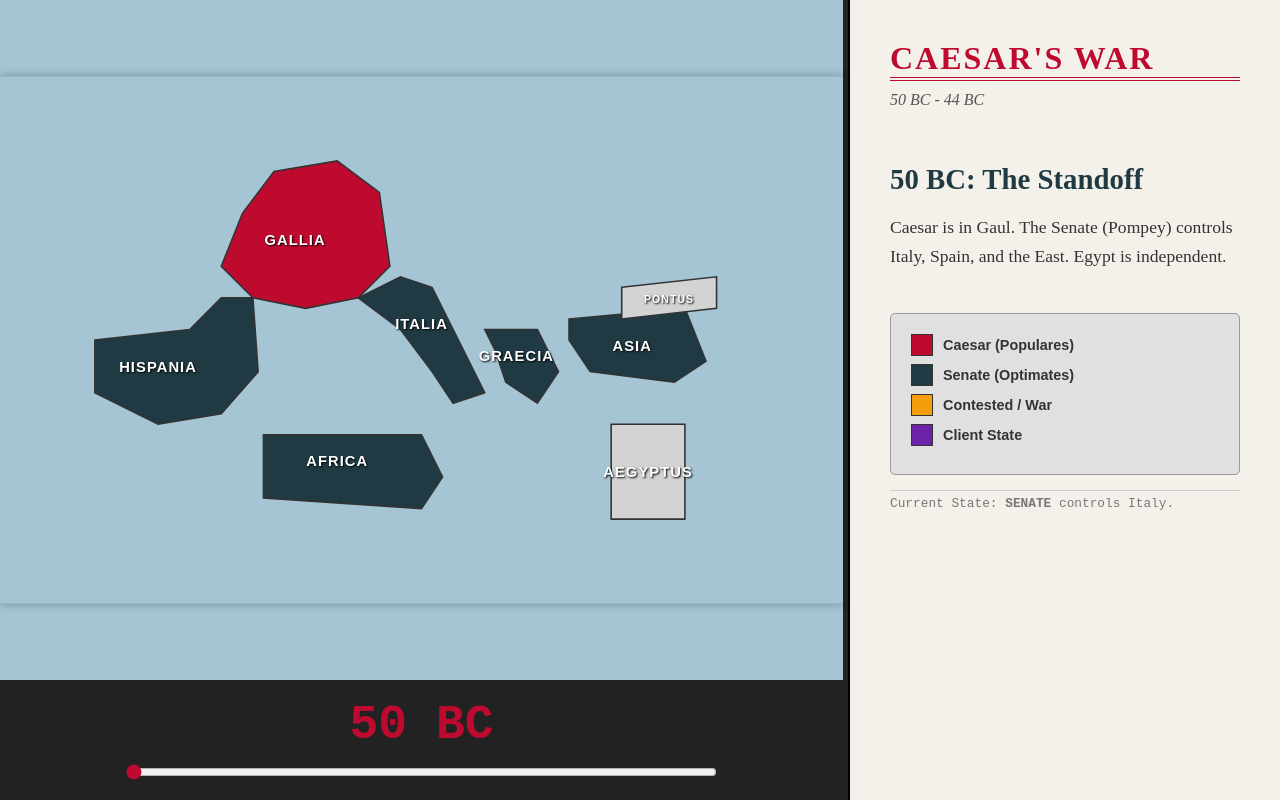
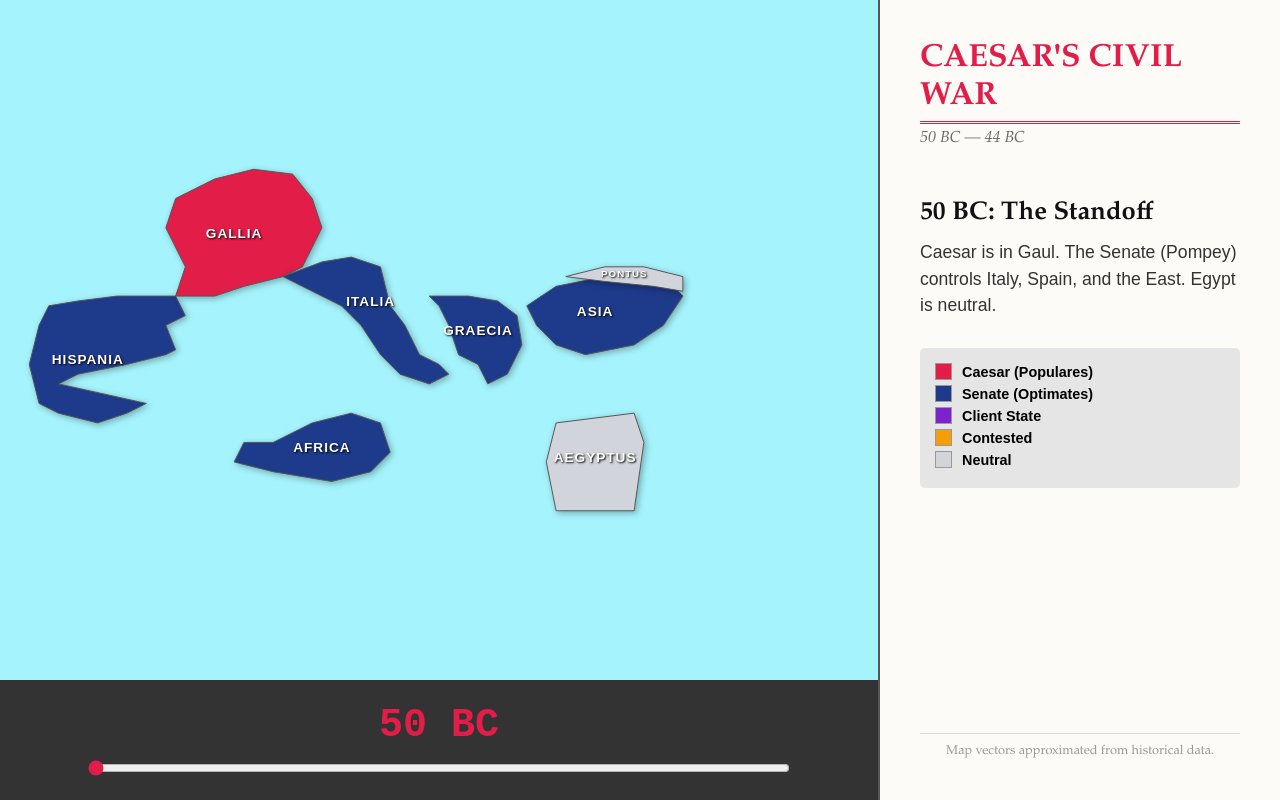
Before and after one commit to YIN-Renlong/caesar-civil-war-map, a Svelte app: page / in a window 1280 px wide. Built offline with nearby package versions, Linux system fonts and the light colour scheme.

Commit message:
Update map with realistic geographic shapes

```diff
--- a/src/App.svelte
+++ b/src/App.svelte
@@ -6,106 +6,71 @@
     {
       year: -50,
       title: "50 BC: The Standoff",
-      desc: "Caesar is in Gaul. The Senate (Pompey) controls Italy, Spain, and the East. Egypt is independent.",
+      desc: "Caesar is in Gaul. The Senate (Pompey) controls Italy, Spain, and the East. Egypt is neutral.",
       factions: {
-        gallia: "caesar",
-        hispania: "senate",
-        italia: "senate",
-        graecia: "senate",
-        asia: "senate",
-        africa: "senate",
-        aegyptus: "neutral",
-        pontus: "neutral"
+        gallia: "caesar", hispania: "senate", italia: "senate",
+        graecia: "senate", asia: "senate", africa: "senate",
+        aegyptus: "neutral", pontus: "neutral"
       }
     },
     {
       year: -49,
-      title: "49 BC: Civil War Begins",
-      desc: "Jan: Caesar crosses the Rubicon and takes Italy. Aug: Caesar conquers Spain (Ilerda). Pompey flees to Greece.",
+      title: "49 BC: The Civil War Begins",
+      desc: "Caesar crosses the Rubicon (Jan) taking Italy. He marches to Spain (Aug) and defeats Pompey's legates at Ilerda.",
       factions: {
-        gallia: "caesar",
-        hispania: "caesar", // RED
-        italia: "caesar",   // RED
-        graecia: "senate",
-        asia: "senate",
-        africa: "senate",   // Curio defeated
-        aegyptus: "neutral",
-        pontus: "neutral"
+        gallia: "caesar", hispania: "caesar", italia: "caesar",
+        graecia: "senate", asia: "senate", africa: "senate",
+        aegyptus: "neutral", pontus: "neutral"
       }
     },
     {
       year: -48,
-      title: "48 BC: Pharsalus",
-      desc: "Caesar defeats Pompey at Pharsalus (Greece). Pompey flees to Egypt and is assassinated.",
+      title: "48 BC: Battle of Pharsalus",
+      desc: "Caesar chases Pompey to Greece and destroys his army at Pharsalus. Pompey flees to Egypt and is killed.",
       factions: {
-        gallia: "caesar",
-        hispania: "caesar",
-        italia: "caesar",
-        graecia: "caesar",  // RED
-        asia: "senate",
-        africa: "senate",
-        aegyptus: "contest", // Civil War in Egypt
-        pontus: "contest"    // Pharnaces invades
+        gallia: "caesar", hispania: "caesar", italia: "caesar",
+        graecia: "caesar", asia: "senate", africa: "senate",
+        aegyptus: "contest", pontus: "contest"
       }
     },
     {
       year: -47,
       title: "47 BC: Veni, Vidi, Vici",
-      desc: "Caesar settles Egypt (Cleopatra). He marches north and crushes Pharnaces at Zela in days.",
+      desc: "Caesar settles the Egyptian succession (Cleopatra). He marches through Asia Minor defeating Pharnaces at Zela.",
       factions: {
-        gallia: "caesar",
-        hispania: "caesar",
-        italia: "caesar",
-        graecia: "caesar",
-        asia: "caesar",     // RED
-        africa: "senate",   // Senate regroups
-        aegyptus: "client", // Cleopatra
-        pontus: "caesar"
+        gallia: "caesar", hispania: "caesar", italia: "caesar",
+        graecia: "caesar", asia: "caesar", africa: "senate",
+        aegyptus: "client", pontus: "caesar"
       }
     },
     {
       year: -46,
-      title: "46 BC: Thapsus",
-      desc: "Caesar invades Africa. Cato the Younger commits suicide. The Senate's main army is destroyed.",
+      title: "46 BC: Battle of Thapsus",
+      desc: "Caesar invades Africa. The Senatorial army is destroyed. Cato the Younger commits suicide.",
       factions: {
-        gallia: "caesar",
-        hispania: "senate", // REVOLT by Pompey's sons
-        italia: "caesar",
-        graecia: "caesar",
-        asia: "caesar",
-        africa: "caesar",   // RED
-        aegyptus: "client",
-        pontus: "caesar"
+        gallia: "caesar", hispania: "senate", italia: "caesar",
+        graecia: "caesar", asia: "caesar", africa: "caesar",
+        aegyptus: "client", pontus: "caesar"
       }
     },
     {
       year: -45,
-      title: "45 BC: Munda",
-      desc: "Caesar returns to Spain and defeats the last Pompeian army at Munda. The war is effectively over.",
+      title: "45 BC: Battle of Munda",
+      desc: "Caesar returns to Spain to crush the last rebellion led by Pompey's sons. The war ends.",
       factions: {
-        gallia: "caesar",
-        hispania: "caesar", // RED
-        italia: "caesar",
-        graecia: "caesar",
-        asia: "caesar",
-        africa: "caesar",
-        aegyptus: "client",
-        pontus: "caesar"
+        gallia: "caesar", hispania: "caesar", italia: "caesar",
+        graecia: "caesar", asia: "caesar", africa: "caesar",
+        aegyptus: "client", pontus: "caesar"
       }
     },
     {
       year: -44,
-      title: "44 BC: Ides of March",
-      desc: "Caesar is Dictator Perpetuo. He is assassinated on March 15th.",
+      title: "44 BC: The Assassination",
+      desc: "Caesar, now Dictator Perpetuo, is assassinated on the Ides of March.",
       factions: {
-        gallia: "caesar",
-        hispania: "caesar",
-        italia: "neutral", // CHAOS
-        graecia: "neutral",
-        asia: "neutral",
-        africa: "caesar",
-        aegyptus: "client",
-        pontus: "caesar"
+        gallia: "caesar", hispania: "caesar", italia: "neutral",
+        graecia: "neutral", asia: "neutral", africa: "caesar",
+        aegyptus: "client", pontus: "caesar"
       }
     }
   ];
@@ -113,11 +78,11 @@
   $: currentData = historicalData.find(d => d.year === year) || historicalData[0];
 
   const colors = {
-    caesar: "#bf0a30",  // Roman Red
-    senate: "#203a43",  // Senate Blue/Green
-    neutral: "#d3d3d3", // Land Grey
-    contest: "#f59e0b", // Conflict Orange
-    client:  "#6b21a8"  // Royal Purple
+    caesar: "#e11d48",  // Red
+    senate: "#1e3a8a",  // Blue
+    neutral: "#d1d5db", // Grey
+    contest: "#f59e0b", // Orange
+    client:  "#7e22ce"  // Purple
   };
 </script>
 
@@ -125,52 +90,41 @@
   <div class="layout">
     <div class="map-container">
 
-      <!--
-        HIGH FIDELITY SVG MAP
-        These 'd' paths are simplified vectors of real geography.
-      -->
+      <!-- REALISTIC MAP SVG -->
+      <!-- ViewBox optimized for Mediterranean Europe -->
       {#key year}
-      <svg viewBox="0 0 800 500" class="interactive-map">
-        <!-- Mediterranean Sea Color -->
-        <rect width="800" height="500" fill="#a5c4d4" />
+      <svg viewBox="0 0 900 550" class="interactive-map">
+        <rect width="900" height="550" fill="#a5f3fc" /> <!-- Ocean -->
+
+        <!-- HISPANIA (Spain/Portugal) -->
+        <path
+          class="province"
+          fill={colors[currentData.factions.hispania]}
+          d="M 60,320 L 80,310 L 130,300 L 170,290 L 180,285 L 170,260 L 190,250 L 180,230 L 150,230 L 120,230 L 80,235 L 50,240 L 40,260 L 30,300 L 40,340 L 60,350 L 100,360 L 130,350 L 150,340 Z"
+        />
+        <text x="90" y="300" class="label">HISPANIA</text>
 
         <!-- GALLIA (France) -->
         <path
           class="province"
           fill={colors[currentData.factions.gallia]}
-          d="M 230,130 L 260,90 L 320,80 L 360,110 L 370,180 L 340,210 L 290,220 L 240,210 L 210,180 Z"
+          d="M 180,230 L 190,200 L 170,160 L 180,130 L 220,110 L 260,100 L 300,105 L 320,130 L 330,160 L 310,200 L 290,210 L 250,220 L 220,230 L 190,230 Z"
         />
-        <text x="280" y="160" class="label">GALLIA</text>
-
-        <!-- HISPANIA (Spain) -->
-        <path
-          class="province"
-          fill={colors[currentData.factions.hispania]}
-          d="M 90,250 L 180,240 L 210,210 L 240,210 L 245,280 L 210,320 L 150,330 L 90,300 Z"
-        />
-        <text x="150" y="280" class="label">HISPANIA</text>
+        <text x="240" y="170" class="label">GALLIA</text>
 
         <!-- ITALIA (The Boot) -->
         <path
           class="province"
           fill={colors[currentData.factions.italia]}
-          d="M 340,210 L 380,190 L 410,200 L 440,260 L 460,300 L 430,310 L 410,280 L 380,240 Z"
+          d="M 290,210 L 330,195 L 360,190 L 390,200 L 395,220 L 400,240 L 415,260 L 430,290 L 450,300 L 460,310 L 440,320 L 410,310 L 390,290 L 370,260 L 350,240 L 320,225 Z"
         />
-        <text x="400" y="240" class="label">ITALIA</text>
+        <text x="380" y="240" class="label">ITALIA</text>
 
-        <!-- AFRICA (North Africa West) -->
-        <path
-          class="province"
-          fill={colors[currentData.factions.africa]}
-          d="M 250,340 L 400,340 L 420,380 L 400,410 L 250,400 Z"
-        />
-        <text x="320" y="370" class="label">AFRICA</text>
-
-        <!-- GRAECIA (Greece) -->
+        <!-- GRAECIA (Greece/Macedonia) -->
         <path
           class="province"
           fill={colors[currentData.factions.graecia]}
-          d="M 460,240 L 510,240 L 530,280 L 510,310 L 480,290 L 470,260 Z"
+          d="M 440,230 L 480,230 L 510,235 L 530,250 L 535,280 L 520,310 L 500,320 L 490,300 L 470,290 L 460,260 L 450,240 Z"
         />
         <text x="490" y="270" class="label">GRAECIA</text>
 
@@ -178,104 +132,103 @@
         <path
           class="province"
           fill={colors[currentData.factions.asia]}
-          d="M 540,230 L 650,220 L 670,270 L 640,290 L 560,280 L 540,250 Z"
+          d="M 540,240 L 570,220 L 620,210 L 680,210 L 700,230 L 680,260 L 650,280 L 600,290 L 570,280 L 550,260 Z"
         />
-        <text x="600" y="260" class="label">ASIA</text>
+        <text x="610" y="250" class="label">ASIA</text>
 
-        <!-- PONTUS (North Turkey) -->
+        <!-- PONTUS (Northern Turkey Coast) -->
         <path
           class="province"
           fill={colors[currentData.factions.pontus]}
-          d="M 590,200 L 680,190 L 680,220 L 590,230 Z"
+          d="M 580,210 L 620,200 L 660,200 L 700,210 L 700,225 L 670,220 L 620,215 Z"
         />
-        <text x="635" y="215" class="label sm">PONTUS</text>
+        <text x="640" y="210" class="label small">PONTUS</text>
+
+        <!-- AFRICA (Tunisia/Libya) -->
+        <path
+          class="province"
+          fill={colors[currentData.factions.africa]}
+          d="M 280,380 L 320,360 L 360,350 L 390,360 L 400,390 L 380,410 L 340,420 L 280,410 L 240,400 L 250,380 Z"
+        />
+        <text x="330" y="390" class="label">AFRICA</text>
 
         <!-- AEGYPTUS (Egypt) -->
         <path
           class="province"
           fill={colors[currentData.factions.aegyptus]}
-          d="M 580,330 L 650,330 L 650,420 L 580,420 Z"
+          d="M 570,360 L 650,350 L 660,380 L 650,450 L 570,450 L 560,400 Z"
         />
-        <text x="615" y="380" class="label">AEGYPTUS</text>
-
+        <text x="610" y="400" class="label">AEGYPTUS</text>
       </svg>
       {/key}
 
-      <!-- CONTROLS -->
       <div class="timeline-area">
         <div class="year-display">{Math.abs(year)} BC</div>
-        <input
-          type="range"
-          min="-50"
-          max="-44"
-          step="1"
-          bind:value={year}
-        />
+        <input type="range" min="-50" max="-44" step="1" bind:value={year} />
       </div>
     </div>
 
-    <!-- INFO PANEL -->
     <div class="info-panel">
       <div class="header">
-        <h1>CAESAR'S WAR</h1>
-        <div class="sub">50 BC - 44 BC</div>
+        <h1>CAESAR'S CIVIL WAR</h1>
+        <div class="sub">50 BC — 44 BC</div>
       </div>
 
       <div class="content">
         <h2 class="year-title">{currentData.title}</h2>
-        <div class="desc-box">
-          <p>{currentData.desc}</p>
-        </div>
+        <div class="desc-text">{currentData.desc}</div>
 
         <div class="legend">
           <div class="legend-item"><span style="background:{colors.caesar}"></span> Caesar (Populares)</div>
           <div class="legend-item"><span style="background:{colors.senate}"></span> Senate (Optimates)</div>
-          <div class="legend-item"><span style="background:{colors.contest}"></span> Contested / War</div>
           <div class="legend-item"><span style="background:{colors.client}"></span> Client State</div>
+          <div class="legend-item"><span style="background:{colors.contest}"></span> Contested</div>
+          <div class="legend-item"><span style="background:{colors.neutral}"></span> Neutral</div>
         </div>
-
-        <div class="debug">
-          Current State: <strong>{currentData.factions.italia.toUpperCase()}</strong> controls Italy.
-        </div>
+      </div>
+      <div class="footer">
+         Map vectors approximated from historical data.
       </div>
     </div>
   </div>
 </main>
 
 <style>
-  :global(body) { margin: 0; padding: 0; font-family: 'Times New Roman', serif; background-color: #2c3e50; color: #333; overflow: hidden; }
+  :global(body) { margin: 0; padding: 0; font-family: 'Garamond', serif; background-color: #f0f0f0; overflow: hidden; }
   .layout { display: flex; height: 100vh; width: 100vw; }
 
-  .map-container { flex: 3; position: relative; background: #a5c4d4; display: flex; flex-direction: column; border-right: 5px solid #222; }
-  .interactive-map { width: 100%; height: 85%; filter: drop-shadow(0px 0px 5px rgba(0,0,0,0.3)); }
+  .map-container { flex: 3; position: relative; background: #a5f3fc; display: flex; flex-direction: column; border-right: 2px solid #555; }
+  .interactive-map { width: 100%; height: 85%; }
 
+  /* Make provinces look like paper/land */
   .province {
-    stroke: #333;
-    stroke-width: 1.5px;
+    stroke: #555;
+    stroke-width: 1px;
     cursor: pointer;
     transition: fill 0.3s ease;
+    filter: drop-shadow(2px 2px 3px rgba(0,0,0,0.3));
   }
-  .province:hover { opacity: 0.8; stroke: white; stroke-width: 2px; }
+  .province:hover { opacity: 0.9; stroke: white; stroke-width: 2px; }
 
   .label { fill: white; font-family: sans-serif; font-weight: bold; pointer-events: none; text-shadow: 1px 1px 2px black; text-anchor: middle; font-size: 14px; letter-spacing: 1px; }
-  .label.sm { font-size: 10px; }
+  .label.small { font-size: 10px; }
 
-  .timeline-area { background: #222; height: 15%; display: flex; flex-direction: column; justify-content: center; align-items: center; color: #fff; }
-  input[type=range] { width: 70%; accent-color: #bf0a30; cursor: pointer; }
-  .year-display { font-size: 3rem; font-weight: bold; color: #bf0a30; font-family: 'Courier New', monospace; margin-bottom: 10px; }
+  .timeline-area { background: #333; height: 15%; display: flex; flex-direction: column; justify-content: center; align-items: center; color: white; }
+  input[type=range] { width: 80%; cursor: pointer; accent-color: #e11d48; }
+  .year-display { font-size: 2.5rem; font-weight: bold; color: #e11d48; margin-bottom: 10px; font-family: monospace; }
 
-  .info-panel { flex: 1; min-width: 350px; background: #f4f1ea; padding: 40px; display: flex; flex-direction: column; border-left: 2px solid #000; box-shadow: -10px 0 30px rgba(0,0,0,0.5); }
-  .header h1 { color: #bf0a30; border-bottom: 4px double #bf0a30; margin: 0 0 10px 0; text-transform: uppercase; letter-spacing: 2px; }
-  .sub { color: #555; font-style: italic; margin-bottom: 30px; }
+  .info-panel { flex: 1; min-width: 320px; background: #fdfbf7; padding: 40px; display: flex; flex-direction: column; box-shadow: -5px 0 20px rgba(0,0,0,0.2); }
+  .header h1 { color: #e11d48; margin: 0; border-bottom: 3px double #e11d48; padding-bottom: 5px; }
+  .sub { color: #666; font-style: italic; margin-top: 5px; }
+  .content { margin-top: 30px; flex-grow: 1; }
+  .year-title { font-size: 1.6rem; color: #111; margin-bottom: 10px; }
+  .desc-text { font-size: 1.1rem; line-height: 1.5; font-family: sans-serif; color: #333; }
 
-  .year-title { font-size: 1.8rem; margin-bottom: 15px; color: #203a43; }
-  .desc-box { font-size: 1.1rem; line-height: 1.6; min-height: 100px; }
+  .legend { margin-top: 30px; background: #e5e5e5; padding: 15px; border-radius: 5px; }
+  .legend-item { display: flex; align-items: center; margin-bottom: 5px; font-family: sans-serif; font-size: 0.9rem; font-weight: bold; }
+  .legend-item span { display: block; width: 15px; height: 15px; margin-right: 10px; border: 1px solid #999; }
 
-  .legend { margin-top: auto; background: #e0e0e0; padding: 20px; border-radius: 5px; border: 1px solid #999; }
-  .legend-item { display: flex; align-items: center; margin-bottom: 8px; font-weight: bold; font-family: sans-serif; font-size: 0.9rem; }
-  .legend-item span { display: block; width: 20px; height: 20px; margin-right: 10px; border: 1px solid #333; }
-
-  .debug { margin-top: 15px; font-size: 0.8rem; color: #777; font-family: monospace; border-top: 1px solid #ccc; padding-top: 5px; }
+  .footer { margin-top: auto; font-size: 0.8rem; color: #999; text-align: center; border-top: 1px solid #ddd; padding-top: 10px; }
 
   @media (max-width: 900px) { .layout { flex-direction: column; } .map-container { height: 50vh; } }
 </style>
```
